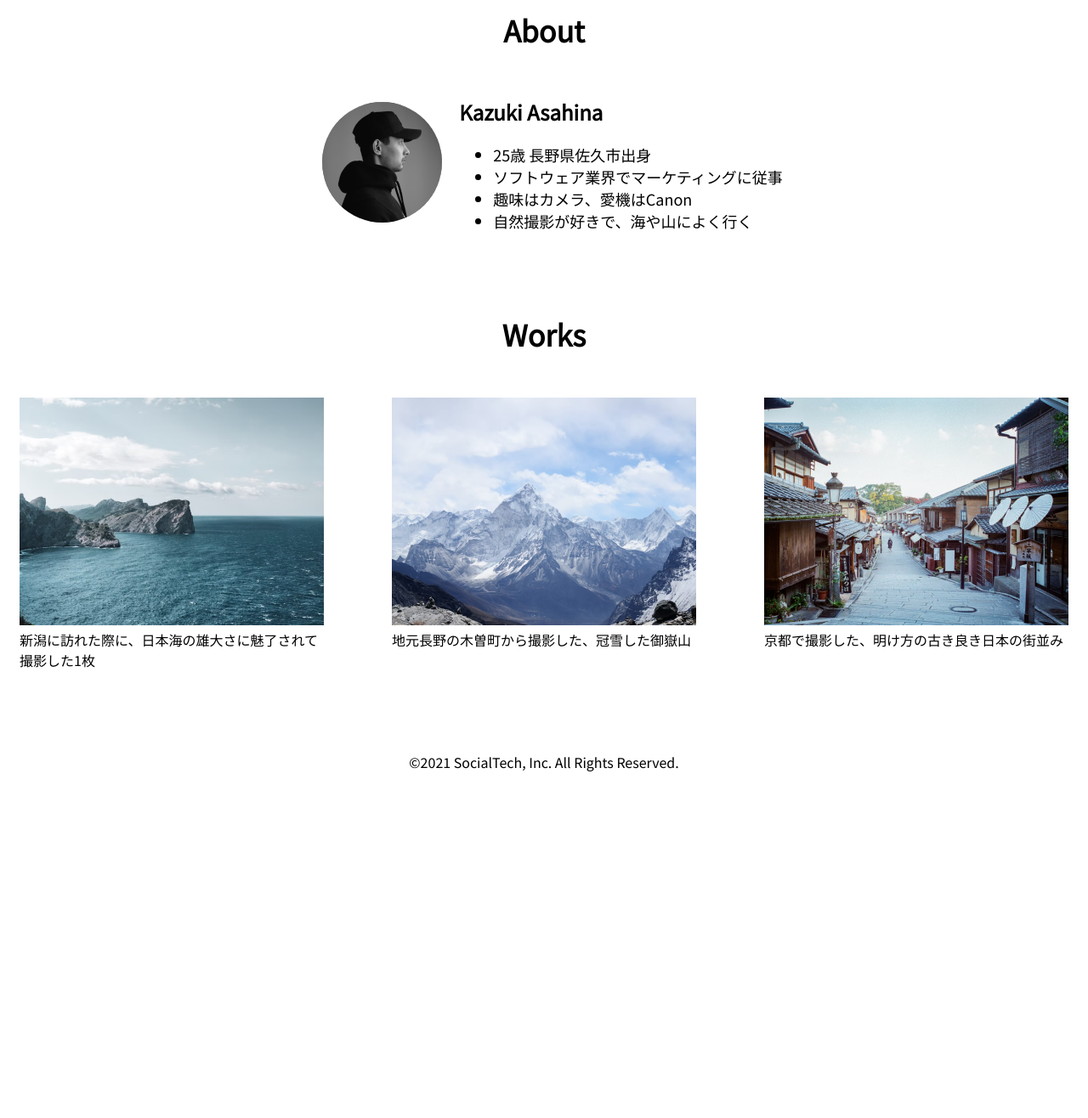
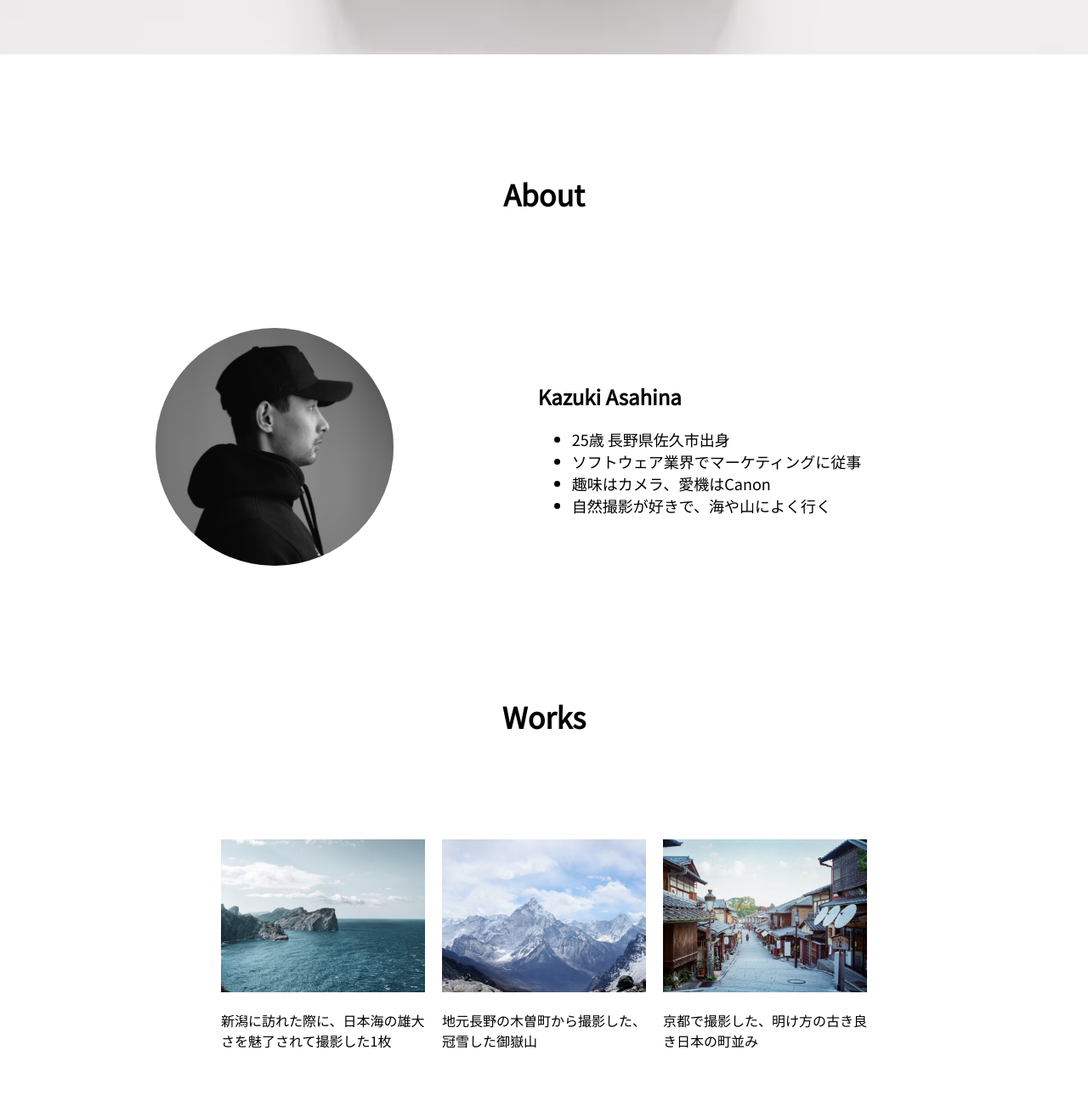
Before and after one commit to matu2023/myprofile, a plain HTML site: page index.html in a window 1280 px wide. Shown: the part 580-1896 px from the top of the page at 85% size. Before the commit the page ends 1489 px from the top, so only its background shows below. Drawn offline with Linux system fonts and the light colour scheme.

Commit message:
Add files via upload

```diff
--- a/index.html
+++ b/index.html
@@ -21,15 +21,14 @@
     <main>
         <article>
             <!-- メインビジュアル -->
-            <section id="main-visual">
+            <div id="main-visual">
                 <img src="img/main.png" alt="main-visual">
-            </section>
+            </div>
             <!-- About -->
+            <h1 class="about">About</h1>
             <section id="about">
-               <h1>About</h1>
-                <div id="about2">
-                    <img src="img/about.png" alt="Kazuki Asahina">
-                    <div>
+                <img src="img/about.png" alt="Kazuki Asahina" class="circle">
+                <div class="content">
                     <h2>Kazuki Asahina</h2>
                     <ul>
                         <li>25歳 長野県佐久市出身</li>
@@ -38,9 +37,8 @@
                         <li>自然撮影が好きで、海や山によく行く</li>
                     </ul>
                 </div>
-                </div>
             </section>
-            <section id="works">
+            <!-- <section id="works">
                 <h1>Works</h1>
                 <div>
                     <figure>
@@ -58,6 +56,24 @@
                         <figcaption>京都で撮影した、明け方の古き良き日本の街並み</figcaption>
                     </figure>
                 </div>
+            </section> -->
+            <h1 id="works">Works</h1>
+            <section class="works">
+                <div class="item">
+                  <img src="img/works1.png" alt="日本海">
+                  <p>新潟に訪れた際に、日本海の雄大さを魅了されて撮影した1枚</p>
+                </div>
+
+                <!-- 左右に隙間を開けるために、"item_center"クラスを付与 -->
+                <div class="item item_center">
+                  <img src="img/works2.png" alt="冠雪した御嶽山">
+                  <p>地元長野の木曽町から撮影した、冠雪した御嶽山</p>
+                </div>
+
+                <div class="item">
+                  <img src="img/works3.png" alt="京都の街並み">
+                  <p>京都で撮影した、明け方の古き良き日本の町並み</p>
+                </div>
             </section>
         </article>
     </main>
--- a/style.css
+++ b/style.css
@@ -1,6 +1,8 @@
 /* PCスマホ共通スタイル */
 
 body{
+    padding: 0px;
+    margin: 0px;
     font-family: 'Josefin Sans', sans-serif;
     font-family: 'Noto Sans JP', sans-serif;
 
@@ -8,13 +10,27 @@ body{
     background-color: #ffffff;
 }
 
+img {
+    margin: 0 auto;
+    max-width: 100%;
+}
+
 /* PC用 */
 @media screen and (min-width: 768px) {
-     /* 横幅設定 */
+
+    /* 横幅設定 */
     body {
-        max-width: 1080px;
+        /* max-width: 1080px;
         min-width: 960px;
-        margin: 0 auto 0 auto;
+        margin: 0 auto 0 auto; */
+    }
+
+    h1 {
+        padding-top: 60px;
+        padding-bottom: 40px;
+        text-align: center;
+        font-size: 34px;
+        font-family: "Noto Sans JP", sans-serif;
     }
 
     /* ヘッダー */
@@ -77,45 +93,50 @@ body{
 
 
     /* メインビジュアル */
+
     #main-visual >img {
-        width: 100%;
-        max-width: 960px;
         margin: auto;
         display: block;
     }
 
     /* About */
-    #about {
+    .about {
         margin: 80px auto;
     }
 
-    #about > h1 {
-        font-size: 34px;
+    .content  h2 {
+        font-size: 24px;
         font-weight: bold;
-        text-align: center;
     }
 
-    #about2 > h2 {
-        font-size: 24px;
-        font-weight: bold;
-
+    .content {
+        margin: 0 auto;
+        padding-left: 40px;
     }
 
     li {
         font-size: 18px;
     }
 
-    #about2 {
+    #about {
+        padding: 10px;
         display: flex;
-        justify-content: center;
+        flex-wrap: wrap;
+        align-items: center;
+        margin: 20px auto 20px auto;
+        max-width: 960px;
     }
 
-    #about2 > img {
+    .circle {
         margin: auto 20px;
         border-radius: 50%;
-        max-width: 141px;
-        max-height: 142px;
+        width: 280px;
+        height: 280px;
+        object-fit: cover;
+        /* border: 3px solid #999; */
+        padding: 3px;
     }
+
 
     /* works */
 
@@ -123,23 +144,24 @@ body{
         margin: 80px auto;
     }
 
-    #works > h1 {
-        font-size: 34px;
-        font-weight: bold;
-        text-align: center;
+    .works {
+        display: flex;
+        flex-wrap: wrap;
+        justify-content: center;
+        margin: 20px auto 20px auto;
+        max-width: 960px;
     }
 
-    #works > div {
-        display: flex;
-        justify-content: center;
+    /* Worksの画像と説明部分 */
+    .item {
+        padding-bottom: 60px;
+        width: 25%;
     }
 
-    #works > figcaption {
-        font-size: 18px;
-    }
-
-    #works > figure {
-        width: 179px;
+    /* Worksの画像と説明部分（2個目） */
+    .item_center {
+        padding-right: 20px;
+        padding-left: 20px;
     }
 
     /* フッター */
@@ -156,6 +178,14 @@ body{
     body {
         min-width: 375px;
         margin: 0;
+    }
+
+    h1 {
+        padding-top: 60px;
+        padding-bottom: 40px;
+        text-align: center;
+        font-size: 34px;
+        font-family: "Noto Sans JP", sans-serif;
     }
 
     /* ヘッダー */
@@ -226,52 +256,56 @@ body{
     }
 
     /* About */
-    #about {
+    .about {
         margin: 80px auto;
     }
 
-    #about > h1 {
+    .content  h2 {
         font-size: 24px;
         font-weight: bold;
-        text-align: center;
     }
 
-    #about2 > h2 {
-        font-size: 20px;
-        font-weight: bold;
-
+    .content {
+        margin: 0 auto;
+        padding-left: 40px;
     }
 
     li {
-        font-size: 12px;
+        font-size: 18px;
     }
 
-    #about2 {
+    #about {
+        padding: 10px;
         display: flex;
-        justify-content: center;
+        flex-wrap: wrap;
+        align-items: center;
+        margin: 20px auto 20px auto;
+        max-width: 960px;
     }
 
-    #about2 > img {
-        margin: auto 10px;
+    .circle {
         border-radius: 50%;
-        max-width: 141px;
-        max-height: 142px;
+        width: 280px;
+        height: 280px;
+        object-fit: cover;
+        /* border: 3px solid #999; */
+        padding: 3px;
     }
+
 
     /* works */
 
-    #works {
-        margin: 40px auto;
+    .item {
+        width: 100%;
+        text-align: center;
+        padding-bottom: 40px;
     }
+
 
     #works > h1 {
         font-size: 24px;
         font-weight: bold;
         text-align: center;
-    }
-
-    #works > figcaption {
-        font-size: 10px;
     }
 
     #works > img {
```
Lines whose indentation alone changed are shown as unchanged.
